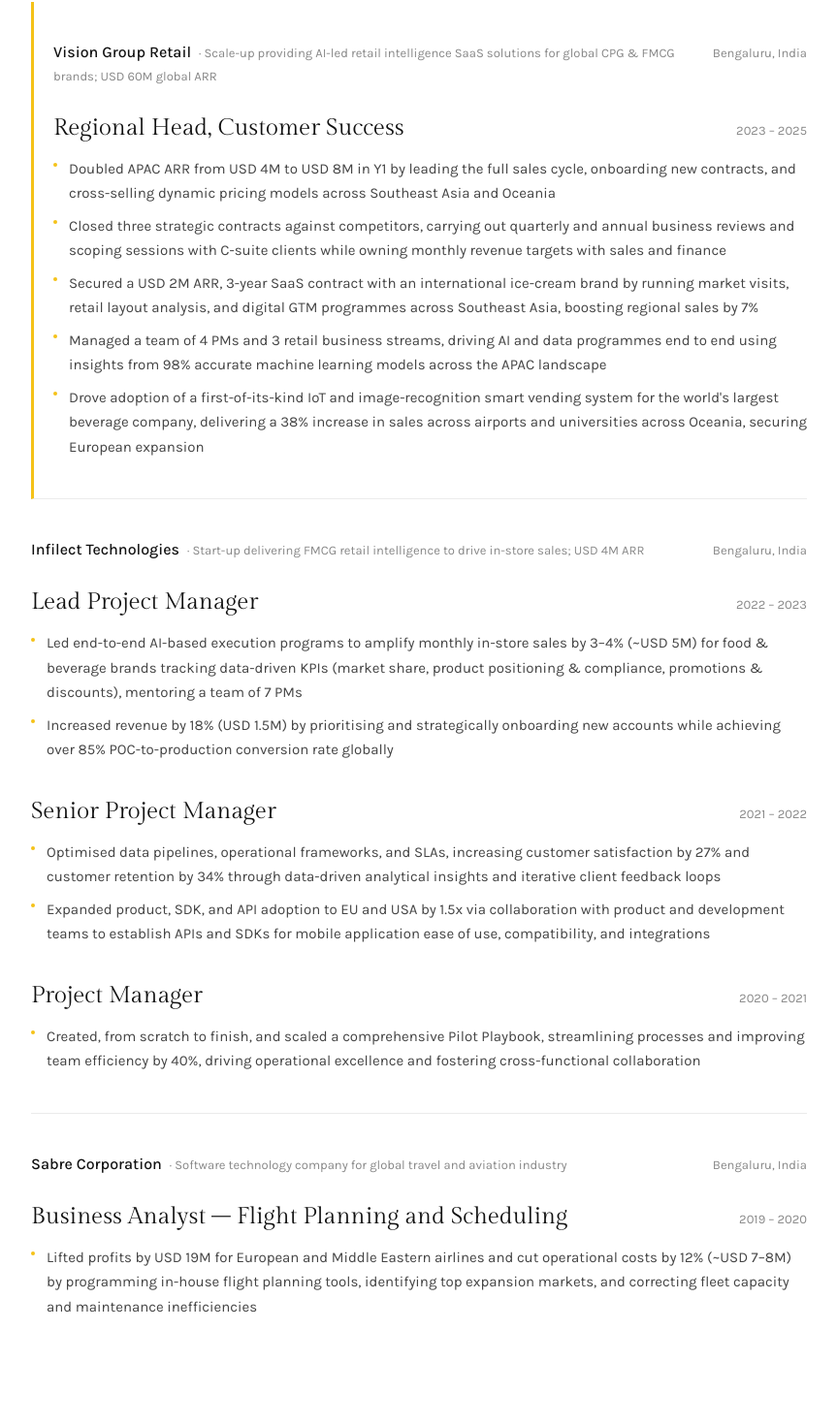
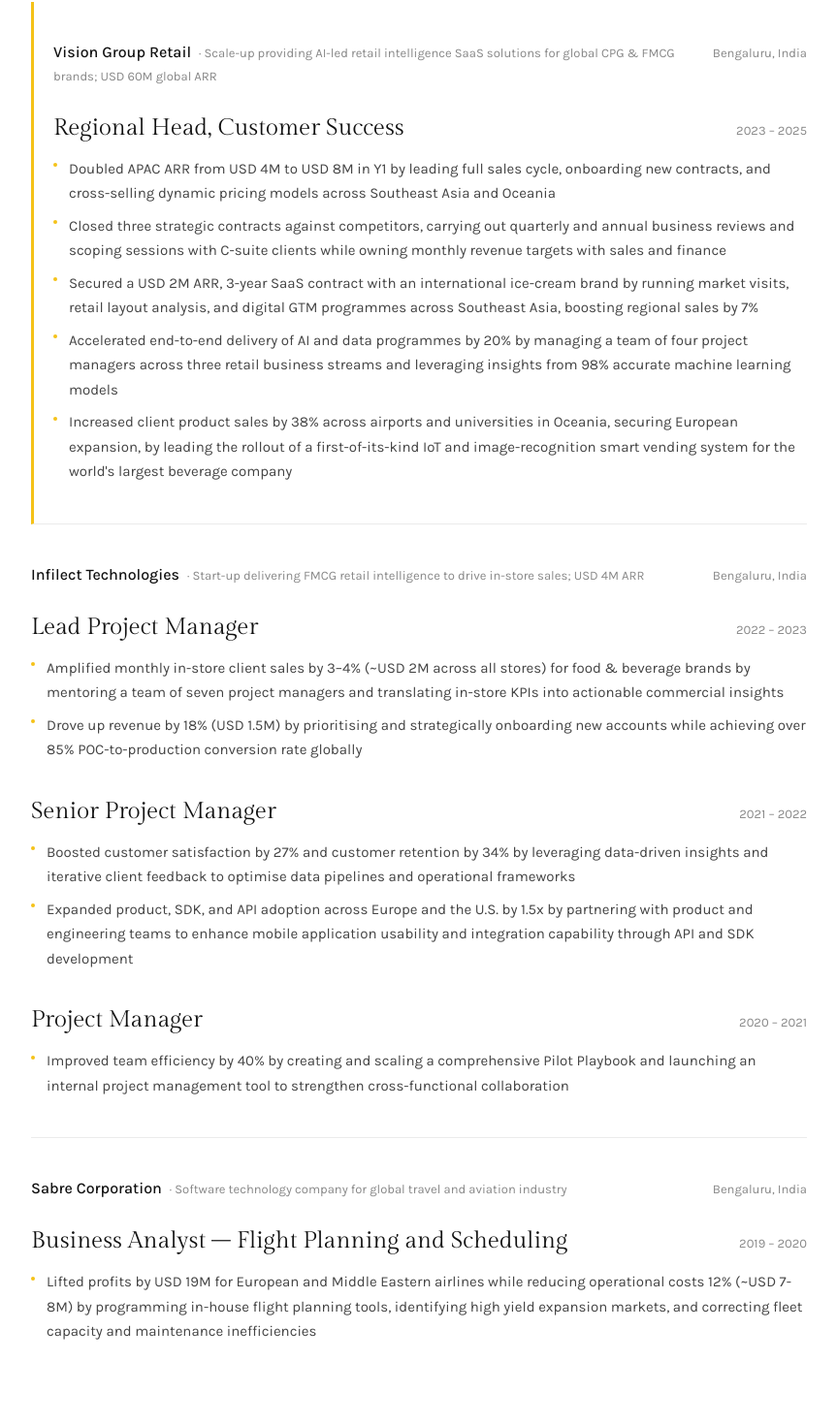
Before and after one commit to salonisuchdev/salonisuchdev, a Next.js app: page /about in a window 1280 px wide. Shown: the part 1016-2486 px from the top of the page at 97% size, without its empty margins (208-1071 px from the left). Built offline with nearby package versions, Linux system fonts and the light colour scheme.

Commit message:
update CV and experience bullets

```diff
--- a/src/app/about/page.tsx
+++ b/src/app/about/page.tsx
@@ -11,11 +11,11 @@
         title: "Regional Head, Customer Success",
         dates: "2023 – 2025",
         bullets: [
-          "Doubled APAC ARR from USD 4M to USD 8M in Y1 by leading the full sales cycle, onboarding new contracts, and cross-selling dynamic pricing models across Southeast Asia and Oceania",
+          "Doubled APAC ARR from USD 4M to USD 8M in Y1 by leading full sales cycle, onboarding new contracts, and cross-selling dynamic pricing models across Southeast Asia and Oceania",
           "Closed three strategic contracts against competitors, carrying out quarterly and annual business reviews and scoping sessions with C-suite clients while owning monthly revenue targets with sales and finance",
           "Secured a USD 2M ARR, 3-year SaaS contract with an international ice-cream brand by running market visits, retail layout analysis, and digital GTM programmes across Southeast Asia, boosting regional sales by 7%",
-          "Managed a team of 4 PMs and 3 retail business streams, driving AI and data programmes end to end using insights from 98% accurate machine learning models across the APAC landscape",
-          "Drove adoption of a first-of-its-kind IoT and image-recognition smart vending system for the world's largest beverage company, delivering a 38% increase in sales across airports and universities across Oceania, securing European expansion",
+          "Accelerated end-to-end delivery of AI and data programmes by 20% by managing a team of four project managers across three retail business streams and leveraging insights from 98% accurate machine learning models",
+          "Increased client product sales by 38% across airports and universities in Oceania, securing European expansion, by leading the rollout of a first-of-its-kind IoT and image-recognition smart vending system for the world's largest beverage company",
         ],
       },
     ],
@@ -30,23 +30,23 @@
         title: "Lead Project Manager",
         dates: "2022 – 2023",
         bullets: [
-          "Led end-to-end AI-based execution programs to amplify monthly in-store sales by 3–4% (~USD 5M) for food & beverage brands tracking data-driven KPIs (market share, product positioning & compliance, promotions & discounts), mentoring a team of 7 PMs",
-          "Increased revenue by 18% (USD 1.5M) by prioritising and strategically onboarding new accounts while achieving over 85% POC-to-production conversion rate globally",
+          "Amplified monthly in-store client sales by 3–4% (~USD 2M across all stores) for food & beverage brands by mentoring a team of seven project managers and translating in-store KPIs into actionable commercial insights",
+          "Drove up revenue by 18% (USD 1.5M) by prioritising and strategically onboarding new accounts while achieving over 85% POC-to-production conversion rate globally",
         ],
       },
       {
         title: "Senior Project Manager",
         dates: "2021 – 2022",
         bullets: [
-          "Optimised data pipelines, operational frameworks, and SLAs, increasing customer satisfaction by 27% and customer retention by 34% through data-driven analytical insights and iterative client feedback loops",
-          "Expanded product, SDK, and API adoption to EU and USA by 1.5x via collaboration with product and development teams to establish APIs and SDKs for mobile application ease of use, compatibility, and integrations",
+          "Boosted customer satisfaction by 27% and customer retention by 34% by leveraging data-driven insights and iterative client feedback to optimise data pipelines and operational frameworks",
+          "Expanded product, SDK, and API adoption across Europe and the U.S. by 1.5x by partnering with product and engineering teams to enhance mobile application usability and integration capability through API and SDK development",
         ],
       },
       {
         title: "Project Manager",
         dates: "2020 – 2021",
         bullets: [
-          "Created, from scratch to finish, and scaled a comprehensive Pilot Playbook, streamlining processes and improving team efficiency by 40%, driving operational excellence and fostering cross-functional collaboration",
+          "Improved team efficiency by 40% by creating and scaling a comprehensive Pilot Playbook and launching an internal project management tool to strengthen cross-functional collaboration",
         ],
       },
     ],
@@ -61,7 +61,7 @@
         title: "Business Analyst – Flight Planning and Scheduling",
         dates: "2019 – 2020",
         bullets: [
-          "Lifted profits by USD 19M for European and Middle Eastern airlines and cut operational costs by 12% (~USD 7–8M) by programming in-house flight planning tools, identifying top expansion markets, and correcting fleet capacity and maintenance inefficiencies",
+          "Lifted profits by USD 19M for European and Middle Eastern airlines while reducing operational costs 12% (~USD 7-8M) by programming in-house flight planning tools, identifying high yield expansion markets, and correcting fleet capacity and maintenance inefficiencies",
         ],
       },
     ],
@@ -398,7 +398,7 @@
           {/* DOWNLOAD CV */}
           <div className="flex justify-center mt-16">
             <a
-              href="/Saloni_Suchdev_CV_External_V4.pdf"
+              href="/Saloni_Suchdev_CV_2026.pdf"
               download
               className="inline-block px-10 py-[14px] rounded-[2px] bg-[#111111] text-white hover:bg-[#F5C218] hover:text-[#111111] transition-colors duration-200 uppercase tracking-[0.1em] text-[13px] font-medium"
               style={{ fontFamily: "var(--font-inter)" }}
```
Also changed, not shown: 1 other file (tests, documents, lock files or other folders).
